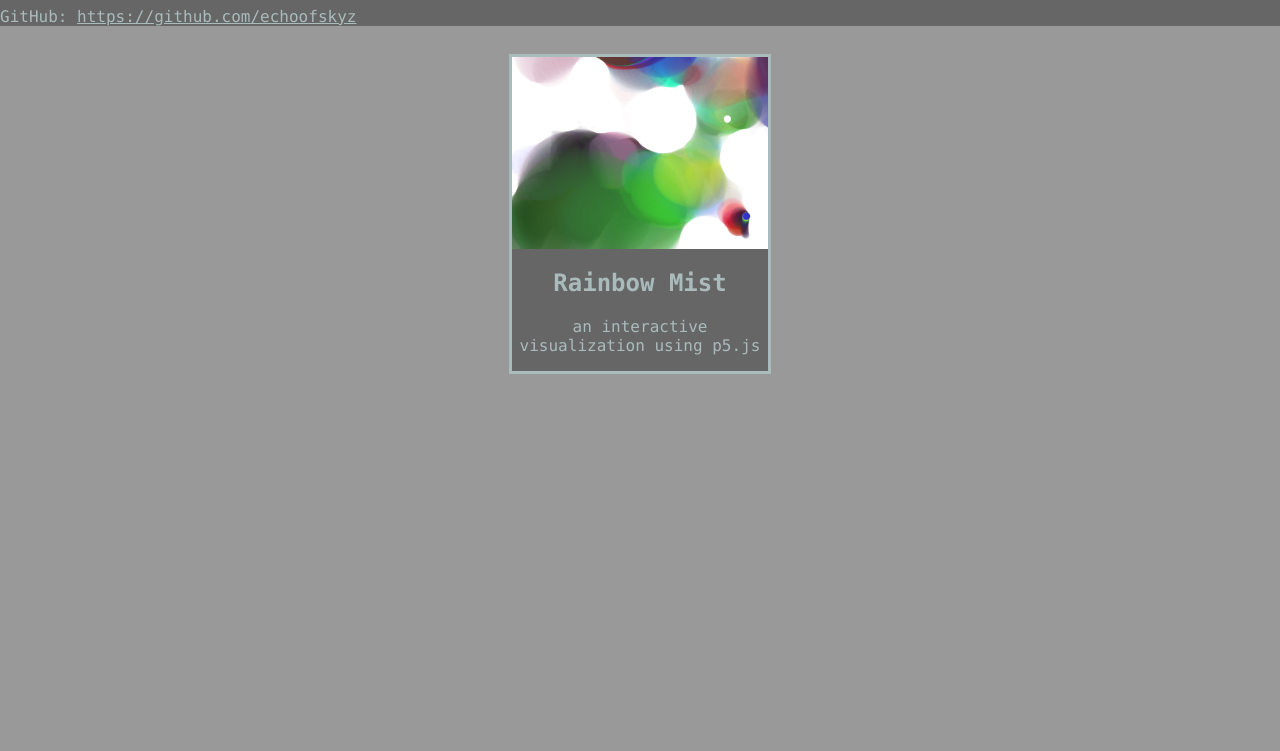
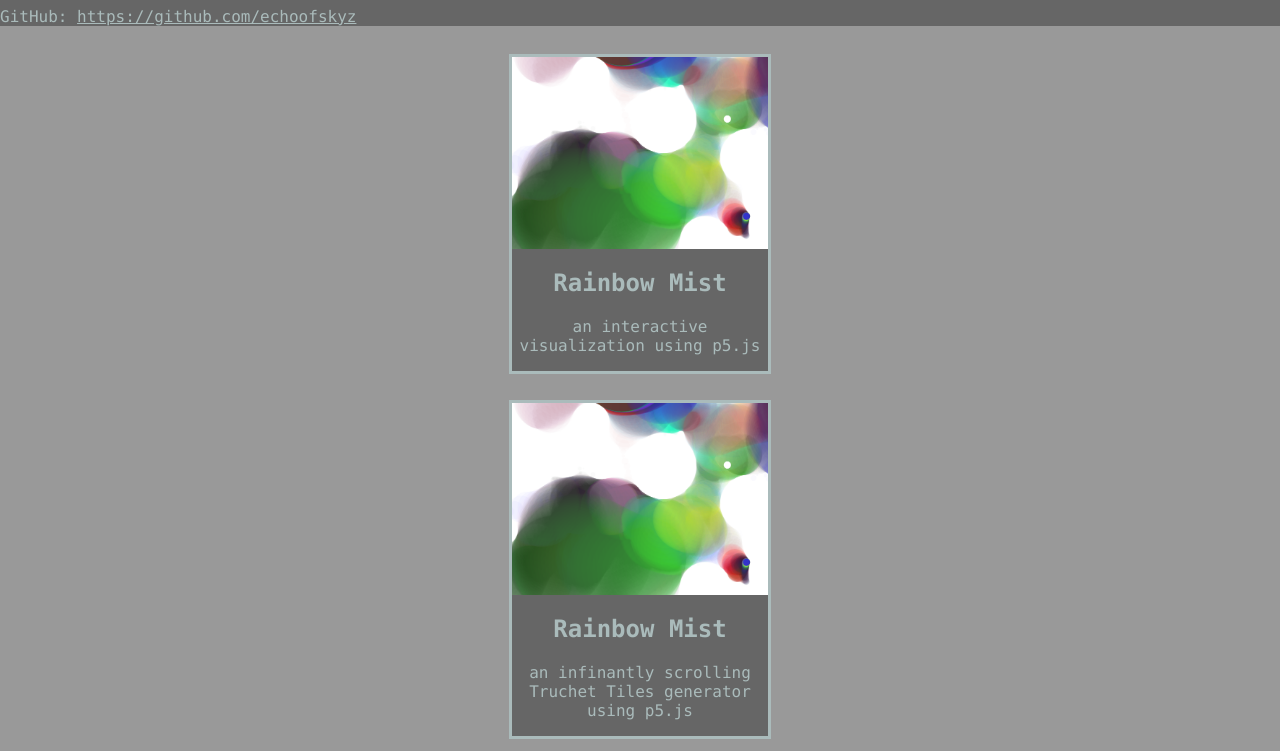
Before and after one commit to echoofskyz/echoofskyz.github.io, a plain HTML site: page index.html in a window 1280 px wide. Shown: the part 73-824 px from the top of the page. Before the commit the page ends 800 px from the top, so only its background shows below. Drawn offline with Linux system fonts and the light colour scheme.

Commit message:
Added Truchet Tiles project link

```diff
--- a/index.html
+++ b/index.html
@@ -17,5 +17,12 @@
 				<p>an interactive visualization using p5.js</p>
 			</div>
 		</div>
+		<div id="projects_section">
+			<div class="project" onClick="location = 'https://echoofskyz.github.io/Truchet_Tiles/'">
+				<img src="project_images/rainbow_mist.png" width=400 height=300/>
+				<h2>Rainbow Mist</h1>
+				<p>an infinantly scrolling Truchet Tiles generator using p5.js</p>
+			</div>
+		</div>
 	</body>
 </html>
```
